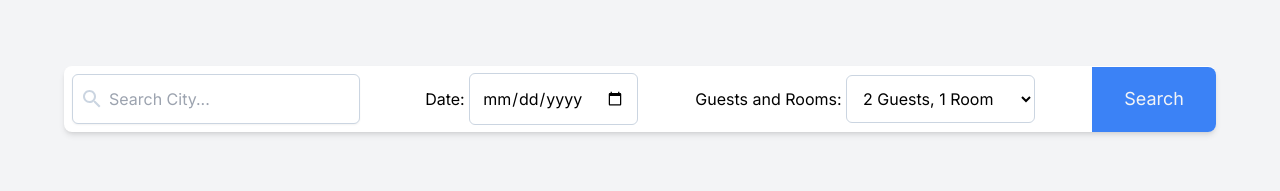
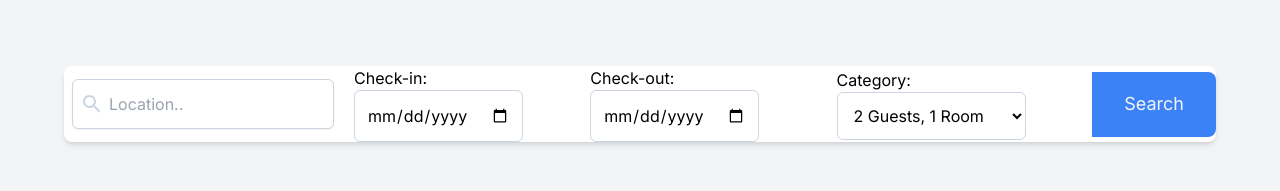
Before and after one commit to stanislavivanov995/real-estate-app-fe, a Next.js app: page / in a window 1280 px wide. Shown: the part 251-442 px from the top of the page. Built offline with nearby package versions, Linux system fonts and the light colour scheme.

Commit message:
updated search property filter form and log the data in the console (as requested)!

```diff
--- a/app/public/home/SearchProperty.js
+++ b/app/public/home/SearchProperty.js
@@ -2,6 +2,13 @@
 export default function SearchProperty() {
     const handleSubmit = (event) => {
         event.preventDefault();
+        const formData = new FormData(event.currentTarget);
+        const {location, checkIn, checkOut, category} = Object.fromEntries(formData);
+        console.log(location)
+        console.log(checkIn)
+        console.log(checkOut)
+        console.log(category)
+        // TODO: process the data
     };
     return (
         <form onSubmit={handleSubmit}
@@ -24,23 +31,31 @@ export default function SearchProperty() {
 
                 <input
                     className="block w-full rounded-md border border-slate-300 bg-white py-3 pl-9 pr-4 shadow-sm focus:border-blue-700 focus:outline-none focus:ring-1 focus:ring-blue-700"
-                    placeholder="Search City..."
+                    placeholder="Location.."
                     type="search"
-                    name="city"/>
+                    name="location"/>
             </label>
 
-            {/* Date Filter */}
+            {/* Check-in Date Filter */}
             <label>
-                <span>Date: </span>
+                <span>Check-in: </span>
                 <input className={'rounded-md border border-slate-300 p-3'}
-                       name={'date'}
+                       name={'checkIn'}
+                       type="date"/>
+            </label>
+
+            {/* Check-out Date Filter */}
+            <label>
+                <span>Check-out: </span>
+                <input className={'rounded-md border border-slate-300 p-3'}
+                       name={'checkOut'}
                        type="date"/>
             </label>
 
             {/* Select Apartment Type Menu */}
             <label>
-                <span>Guests and Rooms: </span>
-                <select name={'guests_rooms'} className={'rounded-md border border-slate-300 bg-white p-3'}>
+                <span>Category: </span>
+                <select name={'category'} className={'rounded-md border border-slate-300 bg-white p-3'}>
                     <option className={'p-3'} value="2_guests_1_room">2 Guests, 1 Room</option>
                     <option className={'p-3'} value="3_guests_1_room">3 Guests, 1 Room</option>
                     <option className={'p-3'} value="4_guests_2_room">4 Guests, 2 Rooms</option>
```
